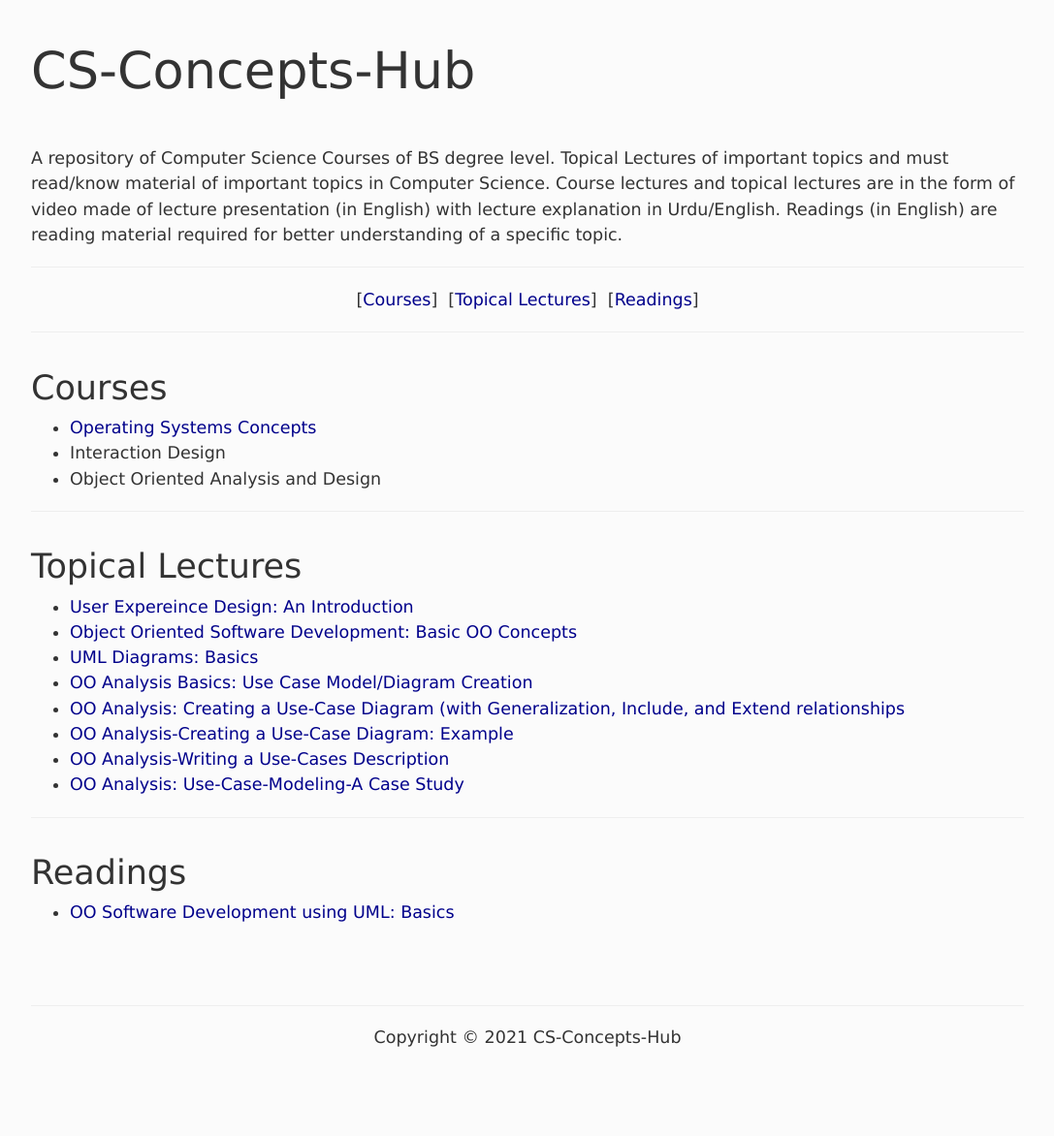
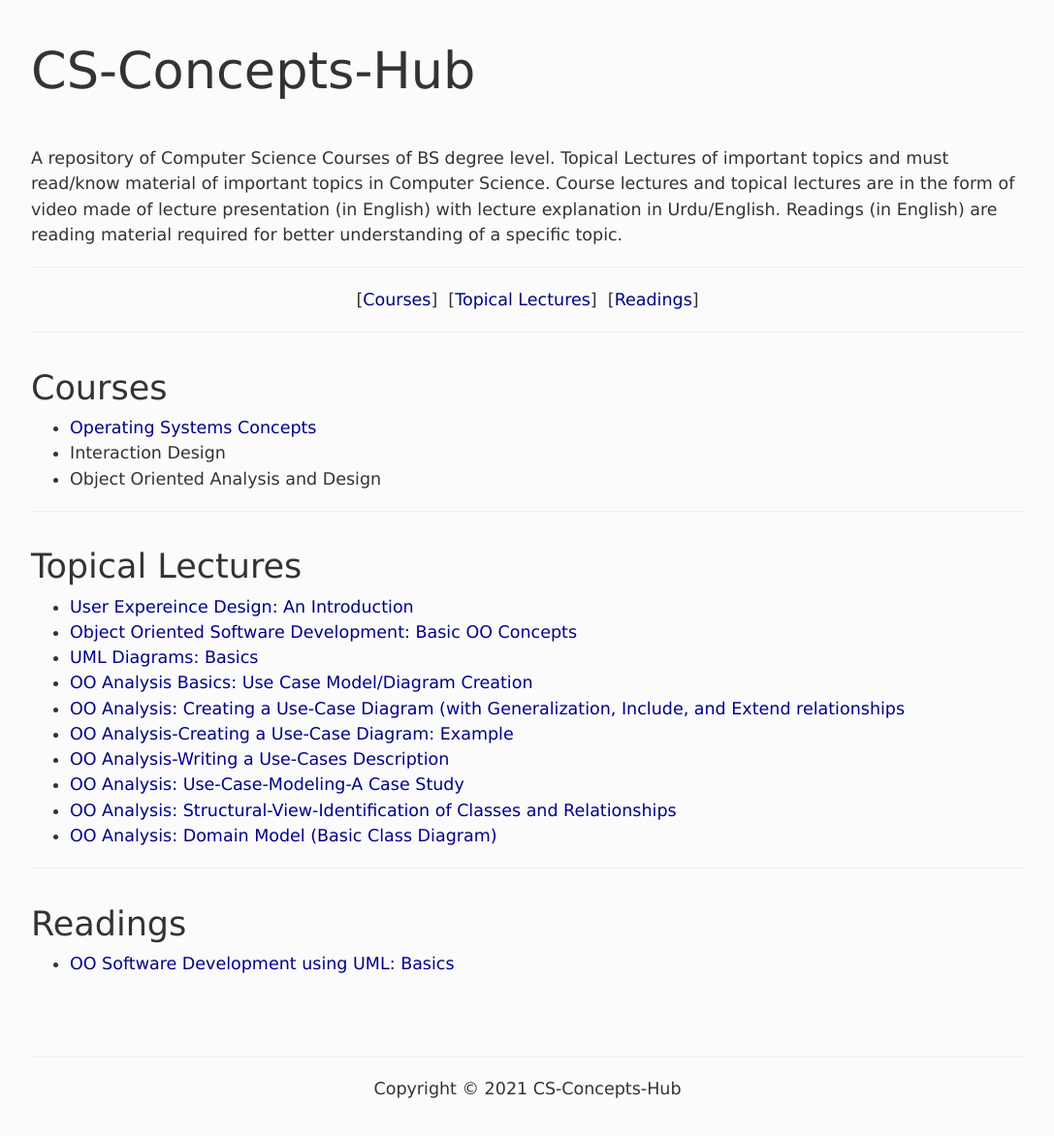
Before and after one commit to CS-Concepts-hub/CS-Concepts-hub, a Jekyll site: the page built from index.html, in a window 1280 px wide, cut to the strip 104-1327 px from the top of the page. Shown: the top 1172 px of the strip at 97% size, without its empty margins (96-1183 px from the left). Built offline with Jekyll 4.4.1, drawn with Linux system fonts in a browser that asks for light colours.

Commit message:
Update index.html

```diff
--- a/index.html
+++ b/index.html
@@ -36,7 +36,8 @@ weight: 0
 			<li><a href="https://youtu.be/m8_uKzC_Wcc" target="youtube">OO Analysis-Creating a Use-Case Diagram: Example</a></li>
 			<li><a href="https://youtu.be/CQLHC3aOYfg" target="youtube">OO Analysis-Writing a Use-Cases Description</a></li>
 			<li><a href="https://youtu.be/6gSoXLARsfg" target="youtube">OO Analysis: Use-Case-Modeling-A Case Study</a></li>
-
+			<li><a href="https://youtu.be/1oE62QXYv3k" target="youtube">OO Analysis: Structural-View-Identification of Classes and Relationships</a></li>
+			<li><a href="https://youtu.be/htNFYG3w65A" target="youtube">OO Analysis: Domain Model (Basic Class Diagram)</a></li>
 		</ul>
 		<hr>
 		<h2 class="title" id="notes">Readings</h2>
```
